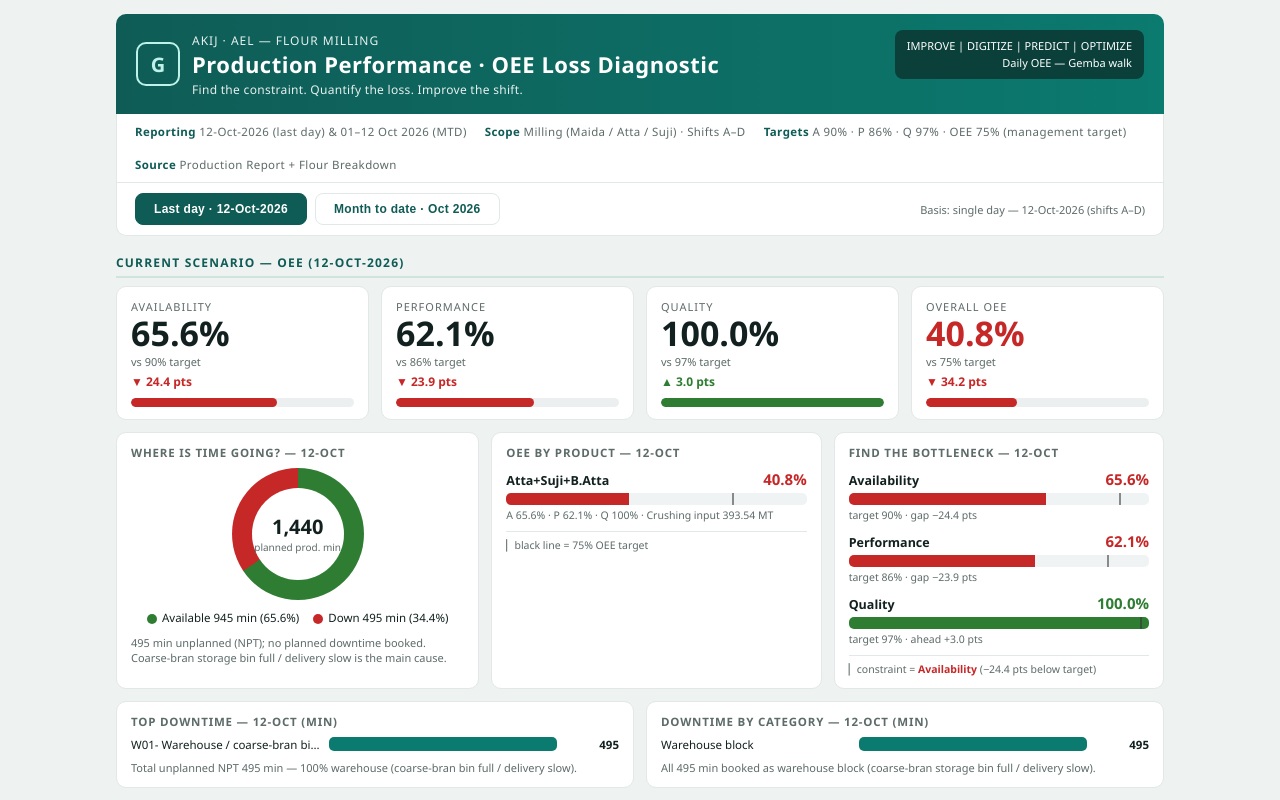
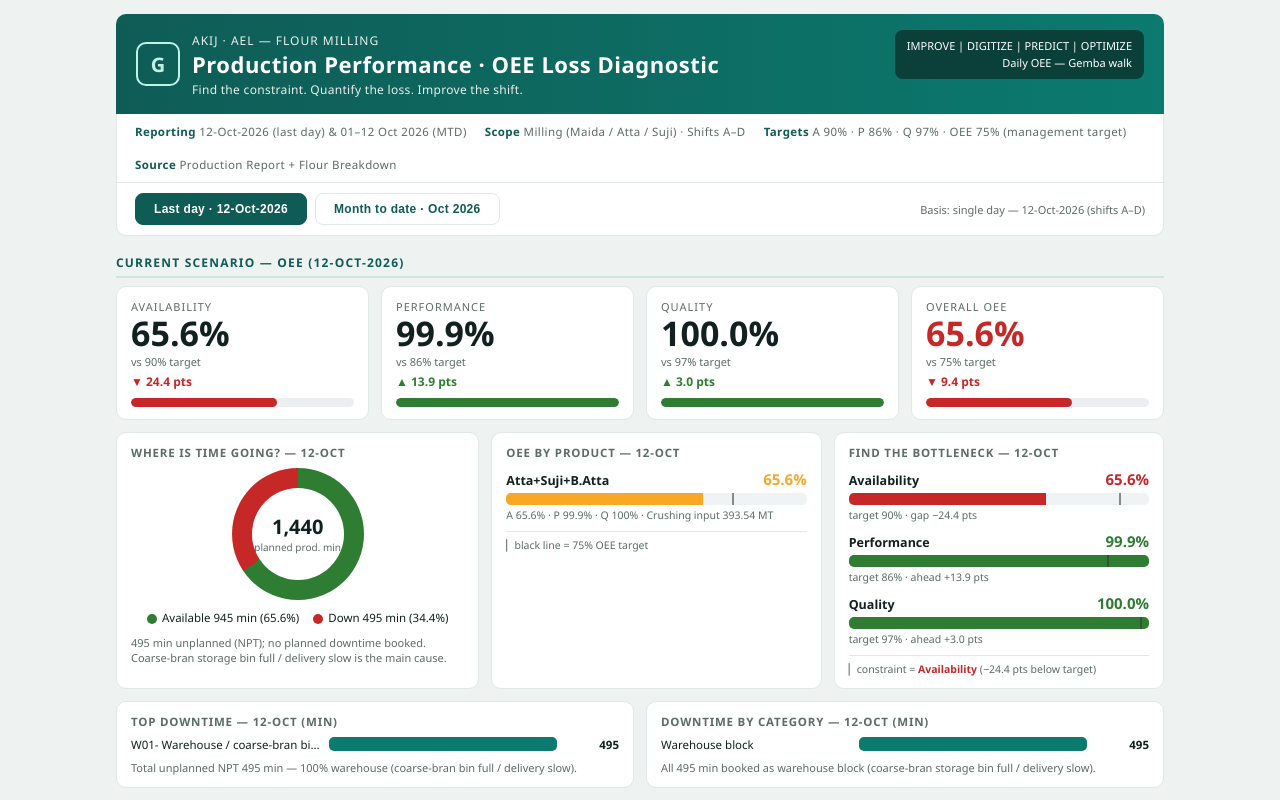
Before and after one commit to Sanjeed-Ferhan/ael-flour-oee-dashboard, a plain HTML site: page index.html in a window 1280 px wide. Shown: the top 800 px of the page. Drawn offline with Linux system fonts and the light colour scheme.

Commit message:
Flour: Performance and OEE now use Crushing Input (trend/shift/by-product show Crushing input)

```diff
--- a/index.html
+++ b/index.html
@@ -220,15 +220,15 @@ const DATA = {
   day: {
     basis:'Basis: single day — 12-Oct-2026 (shifts A–D)',
     kpiTitle:'CURRENT SCENARIO — OEE (12-OCT-2026)',
-    kpi:{A:65.6,P:62.1,Q:100.0,OEE:40.8}, targets:{A:90,P:86,Q:97,OEE:75},
+    kpi:{A:65.6,P:99.9,Q:100.0,OEE:65.6}, targets:{A:90,P:86,Q:97,OEE:75},
     timeTitle:'Where is time going? — 12-Oct',
     time:{planned:1440, avail:945, down:495, availPct:65.6, downPct:34.4,
       note:'495 min unplanned (NPT); no planned downtime booked. Coarse-bran storage bin full / delivery slow is the main cause.'},
     millsTitle:'OEE by product — 12-Oct',
     mills:[
-      {n:'Atta+Suji+B.Atta',v:40.8,A:65.6,P:62.1,Q:100.0,crush:393.54}],
+      {n:'Atta+Suji+B.Atta',v:65.6,A:65.6,P:99.9,Q:100.0,crush:393.54}],
     factorsTitle:'Find the bottleneck — 12-Oct',
-    factors:[{n:'Availability',v:65.6,t:90},{n:'Performance',v:62.1,t:86},{n:'Quality',v:100.0,t:97}],
+    factors:[{n:'Availability',v:65.6,t:90},{n:'Performance',v:99.9,t:86},{n:'Quality',v:100.0,t:97}],
     lossTitle:'Top downtime — 12-Oct (min)',
     losses:[{n:'W01- Warehouse / coarse-bran bin full',v:495}],
     lossNote:'Total unplanned NPT 495 min — 100% warehouse (coarse-bran bin full / delivery slow).',
@@ -242,11 +242,11 @@ const DATA = {
     ],
     shiftTitle:'Shift OEE — 12-Oct',
     shifts:[
-      {n:'Shift A',v:47.2,A:76.3,P:61.9,Q:100.0,Out:94.37},
-      {n:'Shift B',v:12.8,A:20.6,P:62.0,Q:100.0,Out:25.58},
-      {n:'Shift C',v:61.7,A:100.0,P:61.7,Q:100.0,Out:92.61},
-      {n:'Shift D',v:64.0,A:100.0,P:64.0,Q:100.0,Out:32}],
-    quant:'495 min NPT on 12-Oct (warehouse / coarse-bran bin full). Best shift D (64.0%); Availability 65.6% and Performance 62.1% both constrain.',
+      {n:'Shift A',v:76.3,A:76.3,P:100.0,Q:100.0,Out:152.53},
+      {n:'Shift B',v:20.5,A:20.6,P:99.6,Q:100.0,Out:41.1},
+      {n:'Shift C',v:99.9,A:100.0,P:99.9,Q:100.0,Out:149.91},
+      {n:'Shift D',v:100.0,A:100.0,P:100.0,Q:100.0,Out:50}],
+    quant:'495 min NPT on 12-Oct (warehouse / coarse-bran bin full). Best shift D (100%); Availability 65.6% is the constraint (Performance 99.9% on crushing-input basis).',
     opp:{ rows:[{mill:'Milling',min:495,cyc:2.4,mt:206}],
       totalMin:495, totalMT:206, plannedMin:0, plannedMT:0,
       note:'Opportunity loss = NPT min ÷ ideal cycle time (2.4 min/MT) → <b>~206 MT</b> unplanned on 12-Oct.' }
@@ -254,18 +254,18 @@ const DATA = {
   mtd: {
     basis:'Basis: 01–12 Oct 2026 month-to-date (shifts A–D)',
     kpiTitle:'CURRENT SCENARIO — OEE (OCT 2026 MTD)',
-    kpi:{A:75.0,P:64.0,Q:100.0,OEE:48.0}, targets:{A:90,P:86,Q:97,OEE:75},
+    kpi:{A:75.0,P:100.1,Q:100.0,OEE:75.0}, targets:{A:90,P:86,Q:97,OEE:75},
     timeTitle:'Where is time going? — Oct MTD',
     time:{planned:12750, avail:9559, down:3191, availPct:75.0, downPct:25.0,
       note:'3,191 min unplanned (NPT); 4,530 min planned downtime excluded from availability.'},
     millsTitle:'OEE by product — Oct MTD',
     mills:[
-      {n:'Atta',v:77.6,A:100.0,P:77.6,Q:100.0,crush:54.41},
-      {n:'Maida',v:50.4,A:72.3,P:69.8,Q:100.0,crush:816.71},
-      {n:'Atta+Suji+B.Atta',v:50.3,A:80.7,P:62.3,Q:100.0,crush:2252.72},
-      {n:'Atta+Suji',v:39.9,A:64.2,P:62.1,Q:100.0,crush:861.01}],
+      {n:'Atta',v:100.5,A:100.0,P:100.5,Q:100.0,crush:54.41},
+      {n:'Atta+Suji+B.Atta',v:80.7,A:80.7,P:100.0,Q:100.0,crush:2252.72},
+      {n:'Maida',v:72.4,A:72.3,P:100.1,Q:100.0,crush:816.71},
+      {n:'Atta+Suji',v:64.3,A:64.2,P:100.1,Q:100.0,crush:861.01}],
     factorsTitle:'Find the bottleneck — Oct MTD',
-    factors:[{n:'Availability',v:75.0,t:90},{n:'Performance',v:64.0,t:86},{n:'Quality',v:100.0,t:97}],
+    factors:[{n:'Availability',v:75.0,t:90},{n:'Performance',v:100.1,t:86},{n:'Quality',v:100.0,t:97}],
     lossTitle:'Top downtime — Oct MTD (min)',
     losses:[{n:'P01- Schedule mill maintenance',v:4530},{n:'U01- REB / 11kV power failure',v:1784},{n:'M01- Bran finisher beater strips',v:706},{n:'W01- Coarse-bran bin full',v:495},{n:'M01- Pneumatic line sight glass',v:60},{n:'I01- Flour line change',v:50}],
     lossNote:'Total 7,721 min — <b>4,530 min planned</b> + 3,191 min unplanned (NPT).',
@@ -284,11 +284,11 @@ const DATA = {
     ],
     shiftTitle:'Shift OEE — Oct MTD',
     shifts:[
-      {n:'Shift A',v:44.8,A:69.1,P:64.9,Q:100.0,Out:768.01},
-      {n:'Shift B',v:43.3,A:67.9,P:63.7,Q:100.0,Out:778.55},
-      {n:'Shift C',v:56.6,A:89.5,P:63.2,Q:100.0,Out:764.08},
-      {n:'Shift D',v:53.1,A:81.9,P:64.8,Q:100.0,Out:238.81}],
-    quant:'3,191 min unplanned NPT + 4,530 min planned maintenance (excluded from availability). Performance 64.0% is the constraint.',
+      {n:'Shift A',v:69.2,A:69.1,P:100.1,Q:100.0,Out:1184.63},
+      {n:'Shift B',v:67.9,A:67.9,P:100.0,Q:100.0,Out:1222.43},
+      {n:'Shift C',v:89.5,A:89.5,P:100.0,Q:100.0,Out:1208.74},
+      {n:'Shift D',v:82.0,A:81.9,P:100.1,Q:100.0,Out:369.05}],
+    quant:'3,191 min unplanned NPT + 4,530 min planned maintenance (excluded from availability). Availability 75.0% is the constraint (Performance 100.1% on crushing-input basis).',
     opp:{ rows:[{mill:'Milling',min:3191,cyc:2.4,mt:1330}],
       totalMin:3191, totalMT:1330, plannedMin:4530, plannedMT:1888,
       note:'Opportunity loss = NPT min ÷ ideal cycle time (2.4 min/MT) → <b>~1,330 MT</b> unplanned this month, plus <b>~1,888 MT</b> from planned maintenance.' }
@@ -357,7 +357,7 @@ function shiftBoard(arr){
       <span class="track" style="position:relative;margin:4px 0 3px;height:12px">
         <i style="width:${w}%;background:${c}"></i>
         <span style="position:absolute;left:${TARGET}%;top:-3px;bottom:-3px;width:2px;background:#333;opacity:.55"></span></span>
-      <div class="muted" style="font-size:10.5px">A ${s.A}% · P ${s.P}% · Q ${s.Q}% · Out ${s.Out.toLocaleString()} MT</div>
+      <div class="muted" style="font-size:10.5px">A ${s.A}% · P ${s.P}% · Q ${s.Q}% · Crushing input ${s.Out.toLocaleString()} MT</div>
     </div>`;}).join('') + `<div class="muted" style="font-size:10.5px;margin-top:8px;border-top:1px solid #e2e8e7;padding-top:6px">▏black line = 75% OEE target · best shift: <b style="color:#2e7d32">${best.n}</b> (${best.v.toFixed(1)}%)</div>`;
 }
 function oppCard(o){
```
